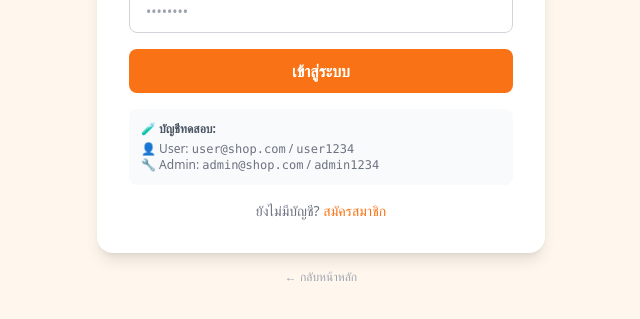
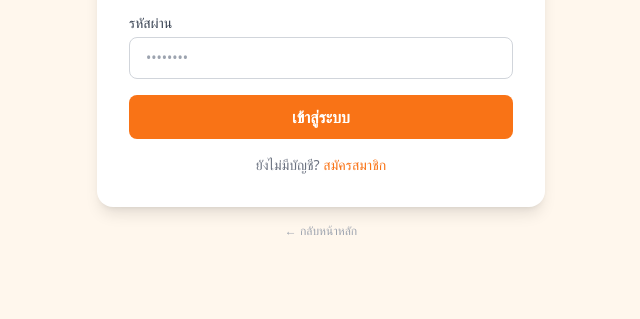
Before and after one commit to megumin616/mini-coffee, a plain HTML site: page login.html in a window 1280 px wide. Shown: the part 373-692 px from the top of the page, without its empty margins (319-959 px from the left). Drawn offline with nearby package versions, Linux system fonts and the light colour scheme.

Commit message:
patch login

```diff
--- a/login.html
+++ b/login.html
@@ -40,13 +40,6 @@
                 class="w-full bg-orange-500 hover:bg-orange-600 text-white font-semibold py-2.5 rounded-lg transition">
           เข้าสู่ระบบ
         </button>
-      </div>
-
-      <!-- Test Accounts -->
-      <div class="mt-4 p-3 bg-gray-50 rounded-lg text-xs text-gray-500">
-        <p class="font-semibold text-gray-600 mb-1">🧪 บัญชีทดสอบ:</p>
-        <p>👤 User: <span class="font-mono">user@shop.com</span> / <span class="font-mono">user1234</span></p>
-        <p>🔧 Admin: <span class="font-mono">admin@shop.com</span> / <span class="font-mono">admin1234</span></p>
       </div>
 
       <p class="text-center text-sm text-gray-500 mt-4">
```
